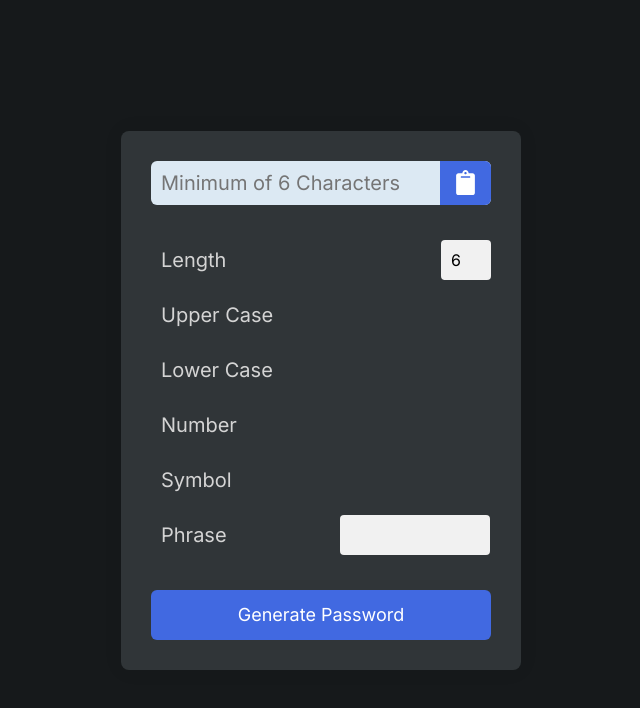
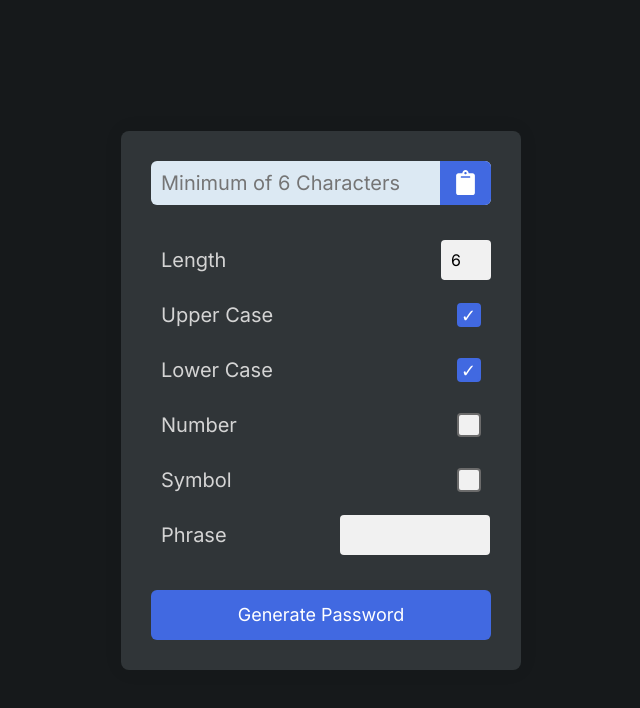
Before and after one commit to ojjc/password-generator, a React app: page / in a window 1280 px wide. Shown: the top 708 px of the page, without its empty margins (319-959 px from the left). Built offline with nearby package versions, Linux system fonts and the light colour scheme; the HTML template or start-up script is replaced by a standard one.

Commit message:
Update App.jsx
with updates to style.css, did a lil change to this one too to make up for it

```diff
--- a/src/App.jsx
+++ b/src/App.jsx
@@ -155,7 +155,6 @@ function App() {
               />
             </div>
             <div className="field">
-              <label htmlFor="capper">Upper Case</label>
               <input
                 type="checkbox"
                 id="capper"
@@ -163,9 +162,9 @@ function App() {
                 checked={vals.capper}
                 onChange={setVals}
               />
+              <label htmlFor="capper">Upper Case</label>
             </div>
             <div className="field">
-              <label htmlFor="smol">Lower Case</label>
               <input
                 type="checkbox"
                 id="smol"
@@ -173,9 +172,9 @@ function App() {
                 checked={vals.smol}
                 onChange={setVals}
               />
+              <label htmlFor="smol">Lower Case</label>
             </div>
             <div className="field">
-              <label htmlFor="num">Number</label>
               <input
                 type="checkbox"
                 id="num"
@@ -183,9 +182,9 @@ function App() {
                 checked={vals.num}
                 onChange={setVals}
               />
+              <label htmlFor="num">Number</label>
             </div>
             <div className="field">
-              <label htmlFor="sym">Symbol</label>
               <input
                 type="checkbox"
                 id="sym"
@@ -193,6 +192,7 @@ function App() {
                 checked={vals.sym}
                 onChange={setVals}
               />
+              <label htmlFor="sym">Symbol</label>
             </div>
             <div className="field">
               <label htmlFor="phrase">Phrase</label>
```
